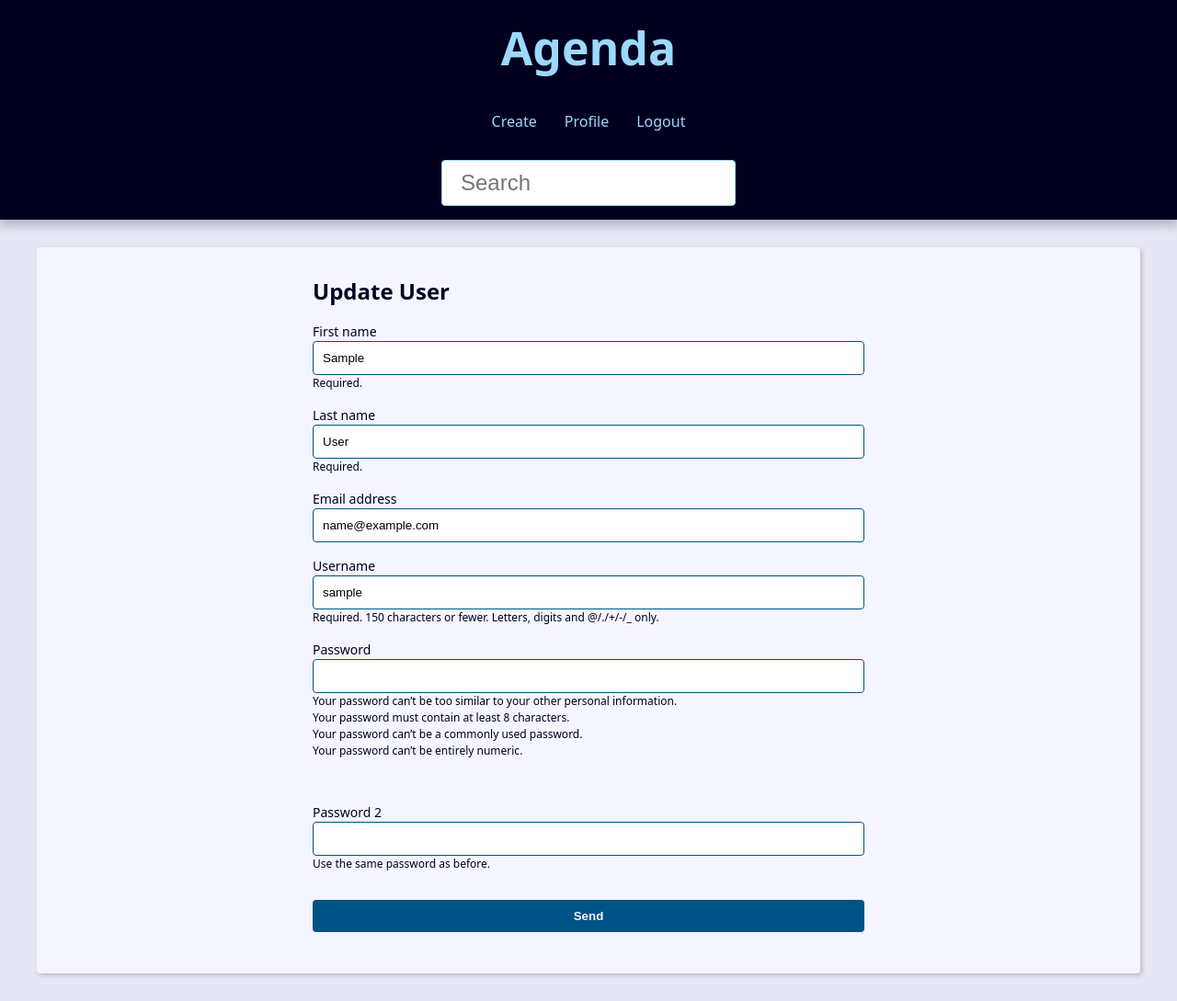
After one commit to threedolars/Conta, a Django app: page /user/update/ in a window 1280 px wide. The commit adds this page. Shown: the whole page at 92% size. Run offline with Django 4.2, Linux system fonts and the light colour scheme; the visitor is signed in with stand-in values (Sample User, id 1).

Commit message:
final commit

```diff
--- a/base_templates/global/partials/_header.html
+++ b/base_templates/global/partials/_header.html
@@ -8,16 +8,24 @@
 
     <nav class="menu">
         <ul class="menu-list">
+            {% if user.is_authenticated %}
+                <li class="menu-item">
+                    <a href="{% url "contact:create" %}" class="menu-link">Create</a>
+                </li>
+                <li class="menu-item">
+                    <a href="{% url "contact:user_update" %}" class="menu-link">Profile</a>
+                </li>
+                <li class="menu-item">
+                    <a href="{% url "contact:logout" %}" class="menu-link">Logout</a>
+                </li>
+            {% else %}
             <li class="menu-item">
-                <a href="{% url 'contact:create' %}" class="menu-link">
-                    Create
-                </a>
+                <a href="{% url "contact:login" %}" class="menu-link">login</a>
             </li>
             <li class="menu-item">
-                <a href="" class="menu-link">
-                    Link 2
-                </a>
+                <a href="{% url "contact:register" %}" class="menu-link">Register</a>
             </li>
+            {% endif %}
         </ul>
     </nav>
 
--- a/contact/forms.py
+++ b/contact/forms.py
@@ -1,7 +1,9 @@
 # flake8: noqa
 
+from typing import Any
 from contact.models import Contact
 from django import forms
+from django.contrib.auth import password_validation
 from django.core.exceptions import ValidationError
 from django.contrib.auth.forms import UserCreationForm
 from django.contrib.auth.models import User
@@ -68,9 +70,8 @@ class RegisterForm(UserCreationForm):
 
     class Meta:
         model = User
-        fields = ("first_name", "last_name", "email", "username",
-                  "password1", "password2",
-                  )
+        fields = ("first_name", "last_name", "email",
+                  "username", "password1", "password2")
 
     def clean_email(self):
         email = self.cleaned_data.get('email')
@@ -80,3 +81,97 @@ class RegisterForm(UserCreationForm):
                 "This email already exists", code="invalid"))
 
         return email
+
+
+class RegisterUpdateForm(forms.ModelForm):
+    first_name = forms.CharField(
+        min_length=2,
+        max_length=30,
+        required=True,
+        help_text='Required.',
+        error_messages={
+            'min_length': 'Please, add more than 2 letters.'
+        }
+    )
+    last_name = forms.CharField(
+        min_length=2,
+        max_length=30,
+        required=True,
+        help_text='Required.'
+    )
+
+    password1 = forms.CharField(
+        label="Password",
+        strip=False,
+        widget=forms.PasswordInput(attrs={"autocomplete": "new-password"}),
+        help_text=password_validation.password_validators_help_text_html(),
+        required=False,
+    )
+
+    password2 = forms.CharField(
+        label="Password 2",
+        strip=False,
+        widget=forms.PasswordInput(attrs={"autocomplete": "new-password"}),
+        help_text='Use the same password as before.',
+        required=False,
+    )
+
+    class Meta:
+        model = User
+        fields = (
+            'first_name', 'last_name', 'email',
+            'username',
+        )
+
+    def save(self, commit=True):
+        cleaned_data = self.cleaned_data
+        user = super().save(commit=False)
+        password = cleaned_data.get('password1')
+
+        if password:
+            user.set_password(password)
+
+        if commit:
+            user.save()
+
+        return user
+
+    def clean(self):
+        password1 = self.cleaned_data.get('password1')
+        password2 = self.cleaned_data.get('password2')
+
+        if password1 or password2:
+            if password1 != password2:
+                self.add_error(
+                    'password2',
+                    ValidationError('Senhas não batem')
+                )
+
+        return super().clean()
+
+    def clean_email(self):
+        email = self.cleaned_data.get('email')
+        current_email = self.instance.email
+
+        if current_email != email:
+            if User.objects.filter(email=email).exists():
+                self.add_error(
+                    'email',
+                    ValidationError('Já existe este e-mail', code='invalid')
+                )
+
+        return email
+
+    def clean_password1(self):
+        password1 = self.cleaned_data.get('password1')
+
+        if password1:
+            try:
+                password_validation.validate_password(password1)
+            except ValidationError as errors:
+                self.add_error(
+                    'password1',
+                    ValidationError(errors)
+                )
+
+        return password1
--- a/contact/templates/contact/contact.html
+++ b/contact/templates/contact/contact.html
@@ -19,6 +19,7 @@
         </p>
     {% endif %}
 
+    {% if user == contact.owner %}
     <div class="contact-links">
         <a class="btn btn-link" href="{% url 'contact:update' contact.id %}">Update</a>
 
@@ -33,6 +34,7 @@
           {% endif %}
         </form>
       </div>
+    {% endif %}
 
 </div>
 {% endblock content %}
--- /dev/null
+++ b/contact/templates/contact/user_update.html
@@ -0,0 +1,12 @@
+{% extends 'global/base.html' %}
+
+{% block content %}
+<div class="form-wrapper">
+
+    <h2>Update User</h2>
+
+    {% include "contact/partials/_user_form.html" %}
+
+</div>
+
+{% endblock content %}
--- a/contact/urls.py
+++ b/contact/urls.py
@@ -14,5 +14,6 @@ urlpatterns = [
     # USER
     path('user/create/', views.register, name='register'),
     path('user/login/', views.login_view, name='login'),
-    path('user/logout/', views.logout_view, name='logout')
+    path('user/logout/', views.logout_view, name='logout'),
+    path('user/update/', views.user_update, name='user_update')
 ]
--- a/contact/views/user_forms.py
+++ b/contact/views/user_forms.py
@@ -1,6 +1,7 @@
-
+# flake8: noqa
 from django.shortcuts import render, redirect
-from contact.forms import RegisterForm
+from django.contrib.auth.decorators import login_required
+from contact.forms import RegisterForm, RegisterUpdateForm
 from django.contrib import messages, auth
 from django.contrib.auth.forms import AuthenticationForm
 
@@ -26,6 +27,34 @@ def register(request):
                   })
 
 
+@login_required(login_url="contact:login")
+def user_update(request):
+    form = RegisterUpdateForm(instance=request.user)
+
+    if request.method != 'POST':
+        return render(
+            request,
+            'contact/user_update.html',
+            {
+                'form': form
+            }
+        )
+
+    form = RegisterUpdateForm(data=request.POST, instance=request.user)
+
+    if not form.is_valid():
+        return render(
+            request,
+            'contact/user_update.html',
+            {
+                'form': form
+            }
+        )
+
+    form.save()
+    return redirect('contact:login')
+
+
 def login_view(request):
     form = AuthenticationForm(request)
 
@@ -47,6 +76,7 @@ def login_view(request):
                   )
 
 
+@login_required(login_url="contact:login")
 def logout_view(request):
     auth.logout(request)
     return redirect("contact:index")
```
Also changed, not shown: contact/views/contact_forms.py (+10 -3 lines).
